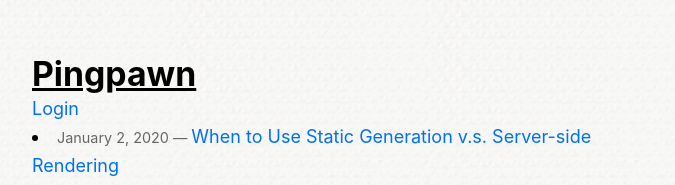
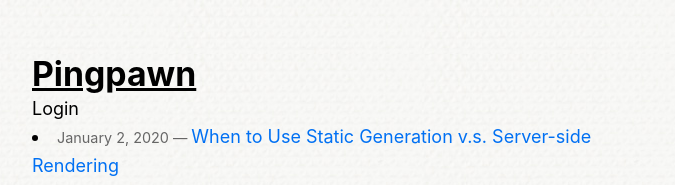
Before and after one commit to mcgrue/next-vercel-demo-app, a Next.js app: page /posts in a window 1280 px wide. Shown: the top 185 px of the page, without its empty margins (302-977 px from the left). Built offline with nearby package versions, Linux system fonts and the light colour scheme.

Commit message:
No render so we can screw around

```diff
--- a/components/layout.tsx
+++ b/components/layout.tsx
@@ -11,6 +11,15 @@ interface PingpawnHeaderProps {
   myValue?: boolean;
 }
 
+function foo() {
+  fetch('https://api.pingpawn.com/a/login/', {
+    method: 'GET',
+    credentials: 'include',
+  }).then(() => {
+    alert('hi');
+  });
+}
+
 const PingpawnHeader: React.FC<PingpawnHeaderProps> = (
   props: PingpawnHeaderProps,
 ) => {
@@ -20,9 +29,7 @@ const PingpawnHeader: React.FC<PingpawnHeaderProps> = (
     <>
       <header>
         <h1 className="text-3xl font-bold underline">{name}</h1>
-        <a href="https://api.pingpawn.com/a/login" target="_new">
-          Login
-        </a>
+        <button onClick={foo}>Login</button>
       </header>
     </>
   );
--- a/pages/index.tsx
+++ b/pages/index.tsx
@@ -48,8 +48,10 @@ export default function Home({data}) {
 export async function getStaticProps() {
   // Call an external API endpoint to get posts
 
-  const res = await fetch('https://api.pingpawn.com/quotes/recent');
-  const data = await res.json();
+  //const res = await fetch('https://api.pingpawn.com/quotes/recent');
+  //const data = await res.json();
+
+  const data = {};
 
   // By returning { props: { posts } }, the Blog component
   // will receive `posts` as a prop at build time
```
